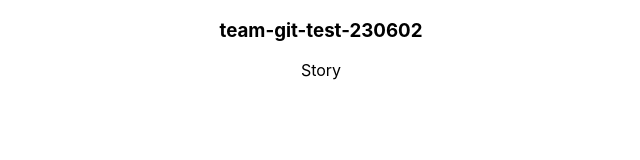
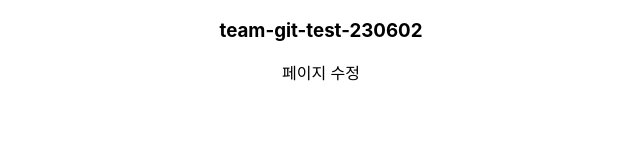
Before and after one commit to team-project-green-d/team-git-test-230602, a React (Create React App) app: page /story in a window 1280 px wide. Shown: the top 160 px of the page, without its empty margins (319-959 px from the left). Built offline with nearby package versions, Linux system fonts and the light colour scheme.

Commit message:
yh:230602

```diff
--- a/src/page/yh/Story.jsx
+++ b/src/page/yh/Story.jsx
@@ -2,6 +2,8 @@ import React from 'react'
 
 export default function Story() {
     return (
-        <div>Story</div>
+        <div>
+            <p>페이지 수정</p>
+        </div>
     )
 }
```
